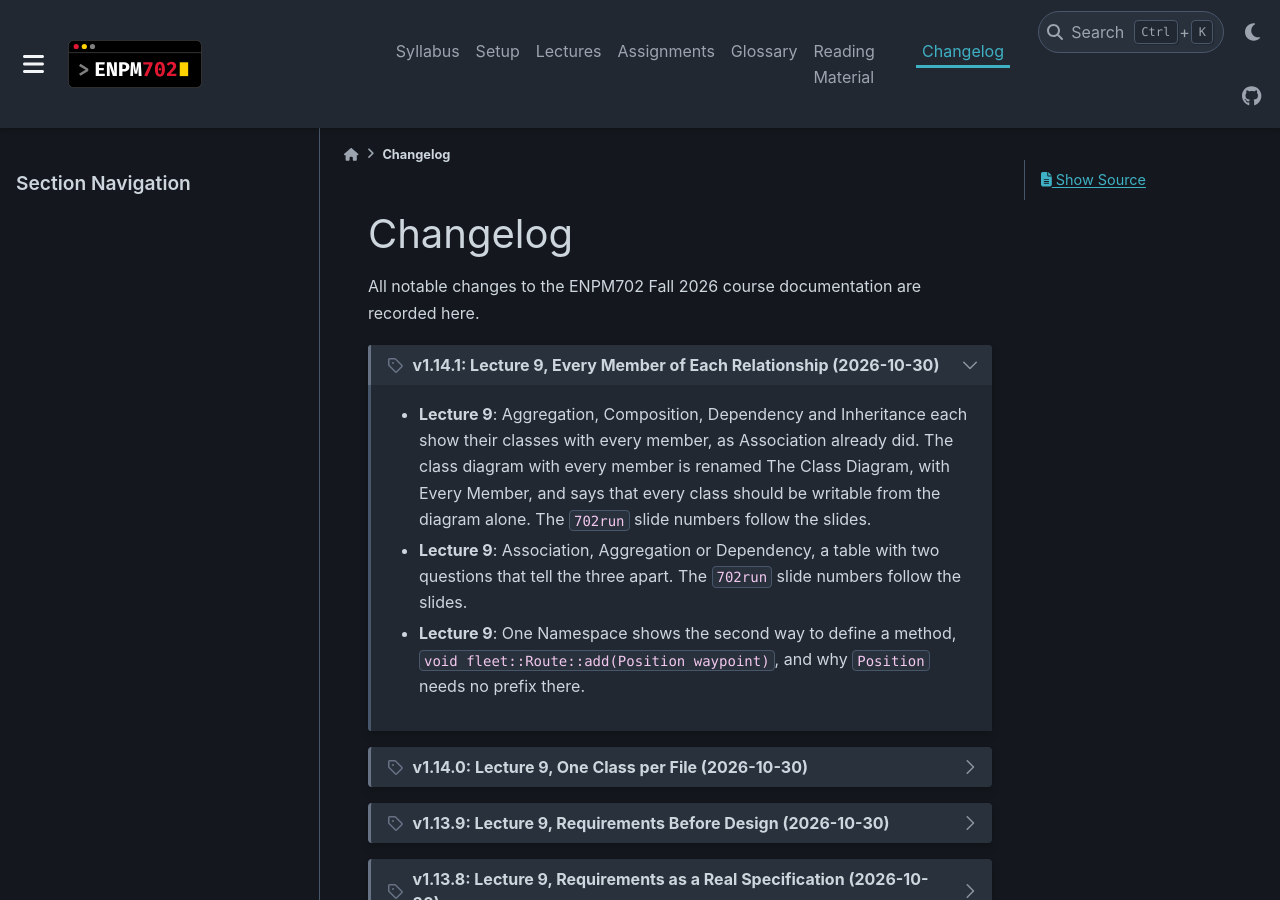
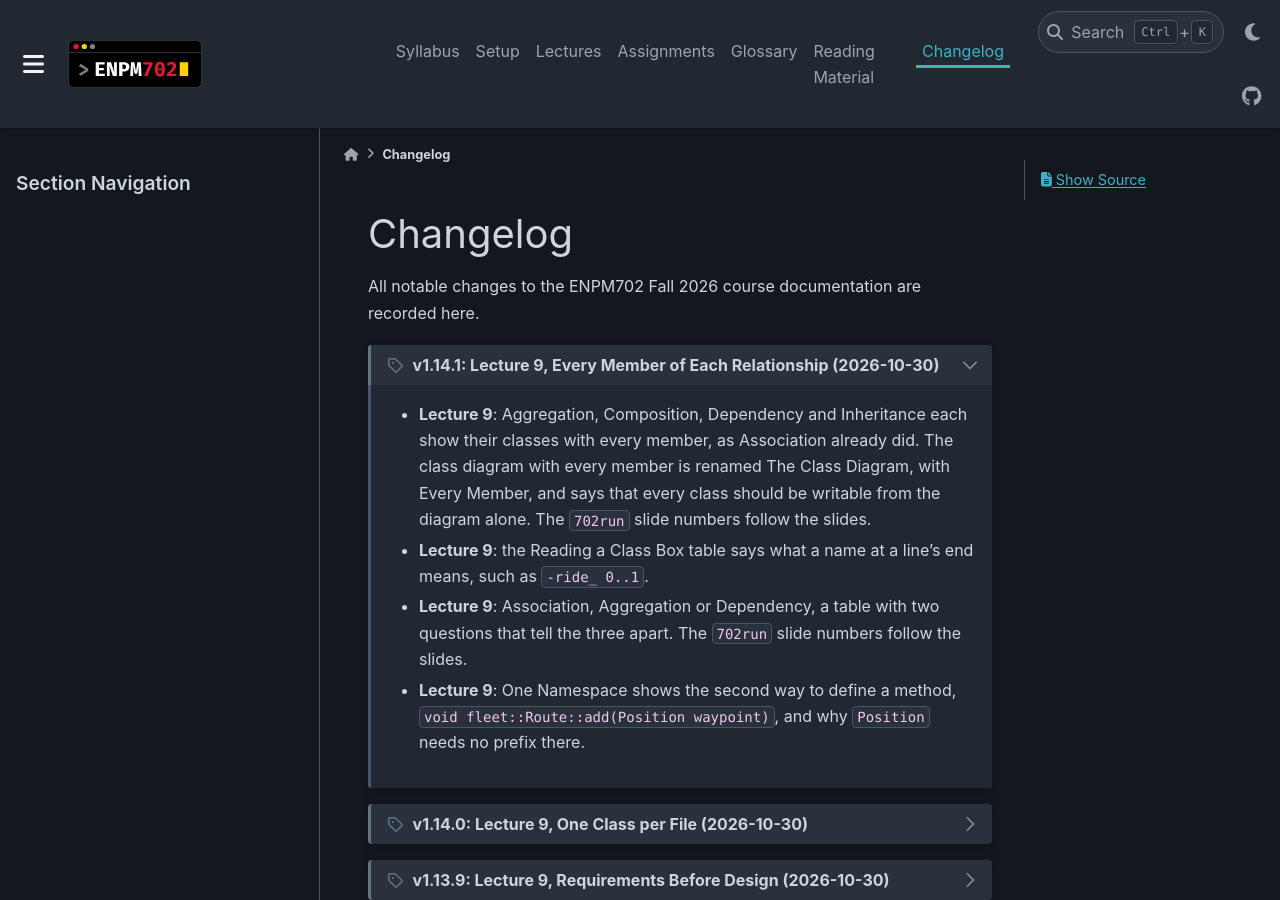
Before and after one commit to zeidk/enpm702-fall-2026-docs, a Sphinx documentation site: the page built from docs/source/changelog/changelog.rst, in a window 1280 px wide and 900 px high. Built offline with Sphinx 7.4.7 and the PyData theme 0.15.4, drawn with Linux system fonts in a browser that asks for light colours.

Commit message:
Lecture 9: Reading a Class Box explains a name at a line's end

```diff
--- a/docs/source/changelog/changelog.rst
+++ b/docs/source/changelog/changelog.rst
@@ -15,6 +15,8 @@ All notable changes to the ENPM702 Fall 2026 course documentation are recorded h
      The class diagram with every member is renamed The Class Diagram, with
      Every Member, and says that every class should be writable from the
      diagram alone. The ``702run`` slide numbers follow the slides.
+   - **Lecture 9**: the Reading a Class Box table says what a name at a line's
+     end means, such as ``-ride_ 0..1``.
    - **Lecture 9**: Association, Aggregation or Dependency, a table with two
      questions that tell the three apart. The ``702run`` slide numbers
      follow the slides.
--- a/docs/source/lectures/lecture9/l9_lecture.rst
+++ b/docs/source/lectures/lecture9/l9_lecture.rst
@@ -295,6 +295,8 @@ A **UML class diagram** is a drawing of a program's classes. Each box is a class
      - A **stereotype**: what kind of type the box is, a ``struct`` or an ``enum class``
    * - «final»
      - No class derives from this one (`Live Coding: Step 7`_)
+   * - ``-ride_  0..1`` at a line's end
+     - The data member that holds the class at that end, with its visibility, and how many (`Multiplicity`_)
 
 The Class Diagram, with Every Member
 """"""""""""""""""""""""""""""""""""
```
Also changed, not shown: other parts of docs/source/lectures/lecture9/l9_lecture.rst (+1 -1 lines).
